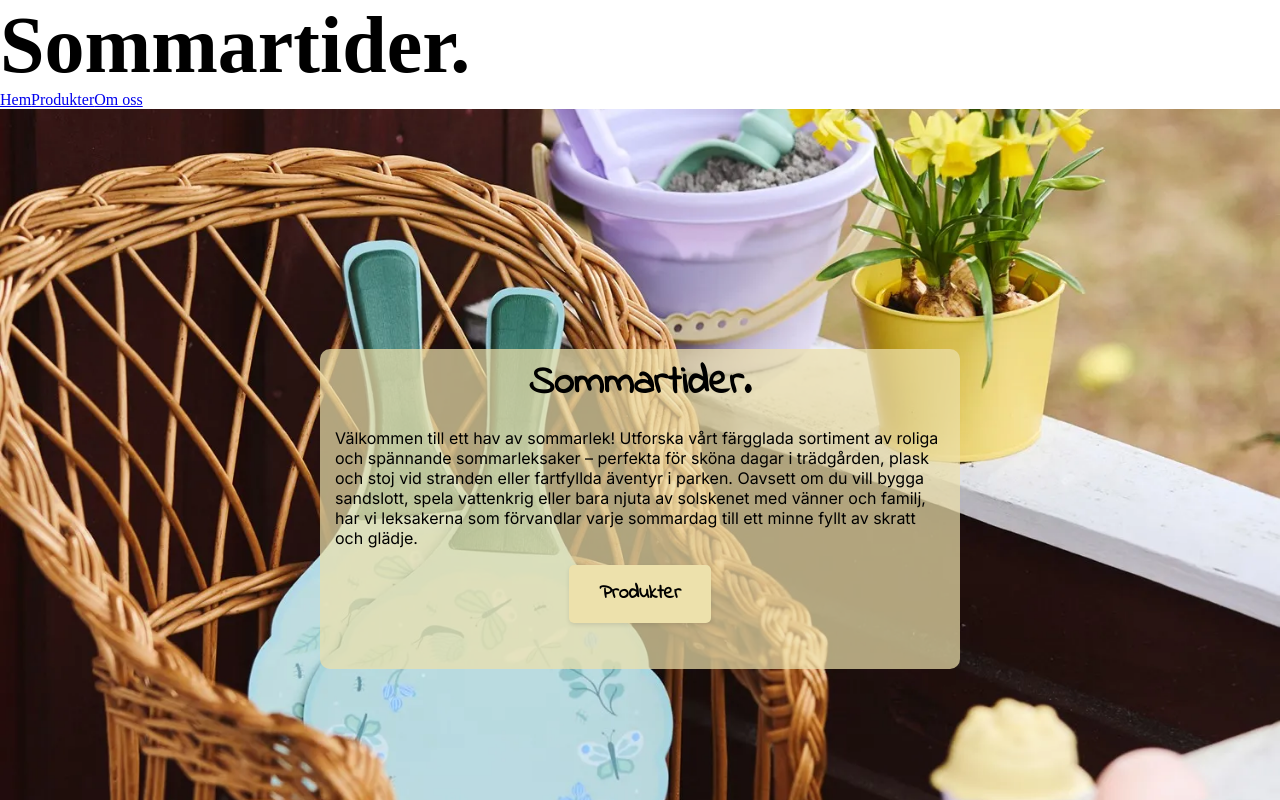
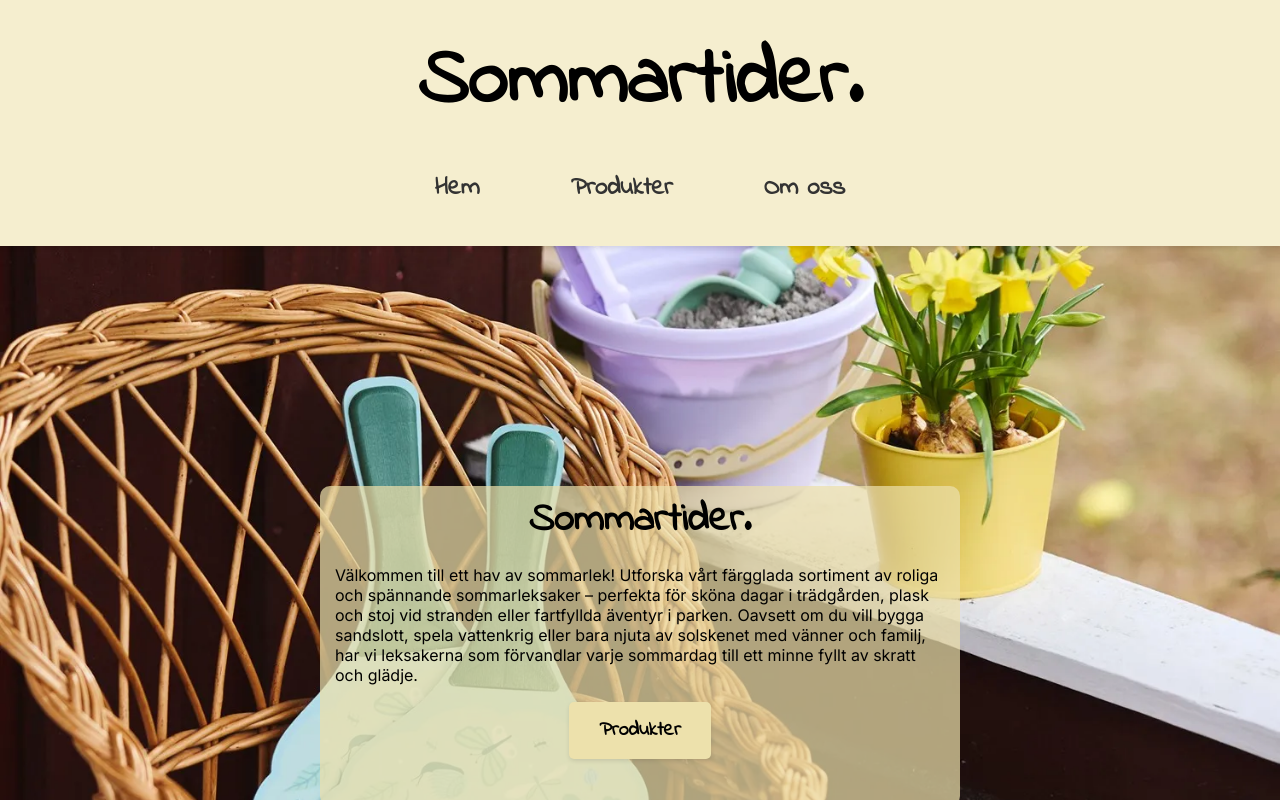
Before and after one commit to Mickan10/sommartider, a React (Create React App) app: page / in a window 1280 px wide. Built offline with nearby package versions, Linux system fonts and the light colour scheme.

Commit message:
fix problems with header

```diff
--- a/src/componenter/footer.jsx
+++ b/src/componenter/footer.jsx
@@ -1,5 +1,5 @@
 import React from "react";
-import { NavLink } from "react-router-dom";
+import { Link } from "react-router";
 import "./footer.css";
 
 const Footer = () => {
@@ -8,9 +8,9 @@ const Footer = () => {
       <div className="footer-content">
 
         <div className="footer-section left">
-          <NavLink to="/admin" className="admin-button" title="Endast för personal">
+          <Link to="/admin" className="admin-button" title="Endast för personal">
             <p>Jobbar du här?</p>
-          </NavLink>
+          </Link>
         </div>
 
         <div className="footer-section center">
--- a/src/componenter/header.jsx
+++ b/src/componenter/header.jsx
@@ -1,11 +1,12 @@
 import { Link } from 'react-router';
+import React from 'react';
 import "./header.css";
 
 export default function Header() {
   return (
-    <header>
+    <header className="header">
       <h1 className="title">Sommartider.</h1>
-      <nav>
+      <nav className="nav">
         <Link to="/">Hem</Link>
         <Link to="/produkter">Produkter</Link>
         <Link to="/about">Om oss</Link>
```
